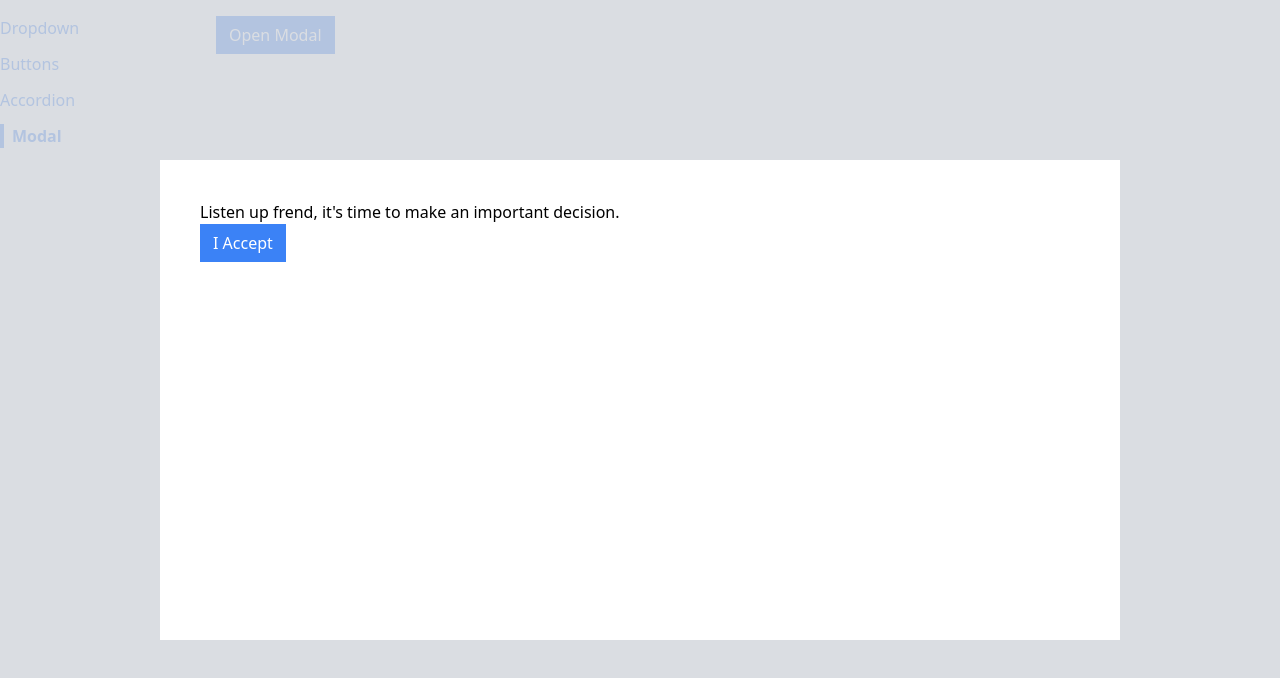
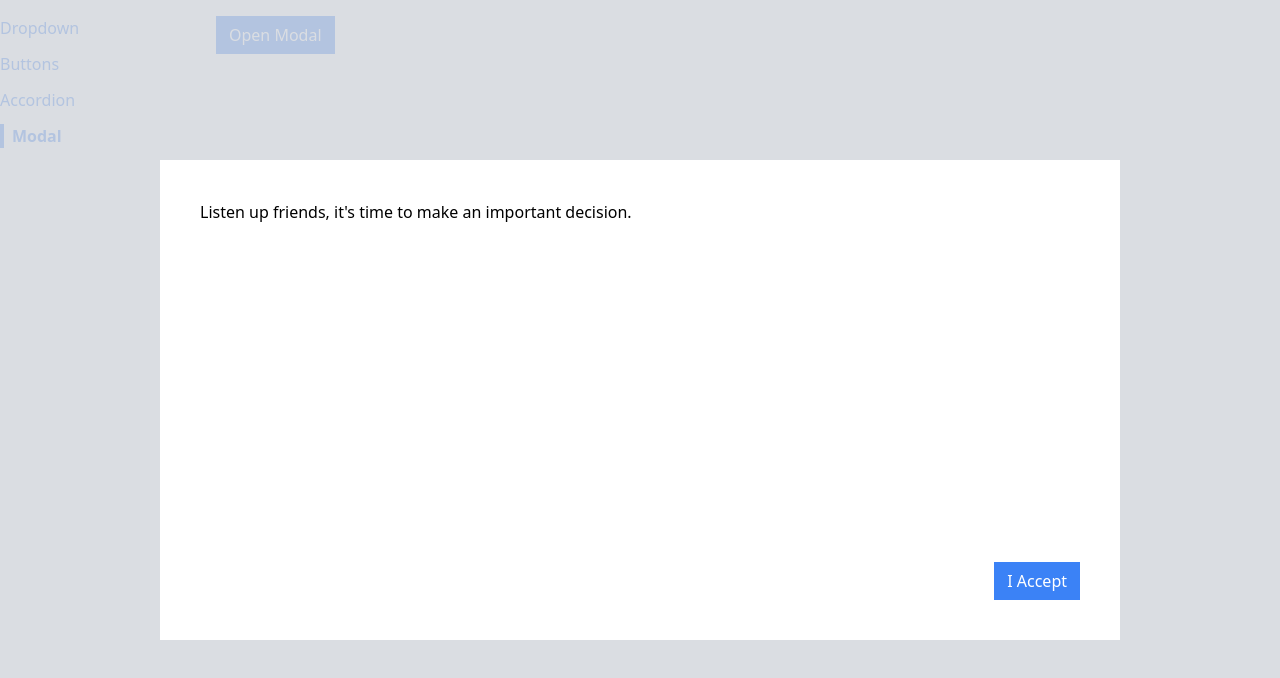
Before and after one commit to Dmitry1007/common-ui-components, a React (Create React App) app: page /modal in a window 1280 px wide. Both pictures are taken after a click on the button "Open Modal". Shown: the top 678 px of the page. Built offline with nearby package versions, Linux system fonts and the light colour scheme.

Commit message:
Style the modal

```diff
--- a/src/components/Modal.js
+++ b/src/components/Modal.js
@@ -8,8 +8,10 @@ function Modal({ onClose, children, actionBar }) {
         className="absolute inset-0 bg-gray-300 opacity-80"
       ></div>
       <div className="absolute inset-40 p-10 bg-white">
-        {children}
-        {actionBar}
+        <div className="flex flex-col justify-between h-full">
+          {children}
+          <div className="flex justify-end">{actionBar}</div>
+        </div>
       </div>
     </div>,
     document.querySelector(".modal-container")
--- a/src/pages/ModalPage.js
+++ b/src/pages/ModalPage.js
@@ -21,7 +21,7 @@ function ModalPage() {
 
   const modal = (
     <Modal onClose={handleClose} actionBar={actionBar}>
-      <p>Listen up frend, it's time to make an important decision.</p>
+      <p>Listen up friends, it's time to make an important decision.</p>
     </Modal>
   );
 
```
